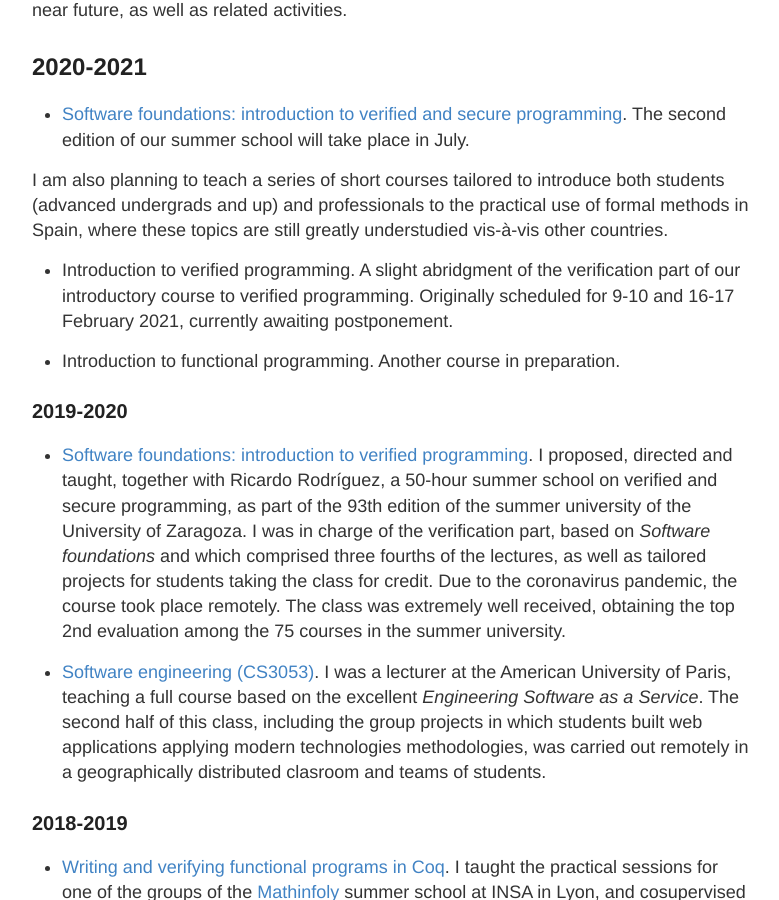
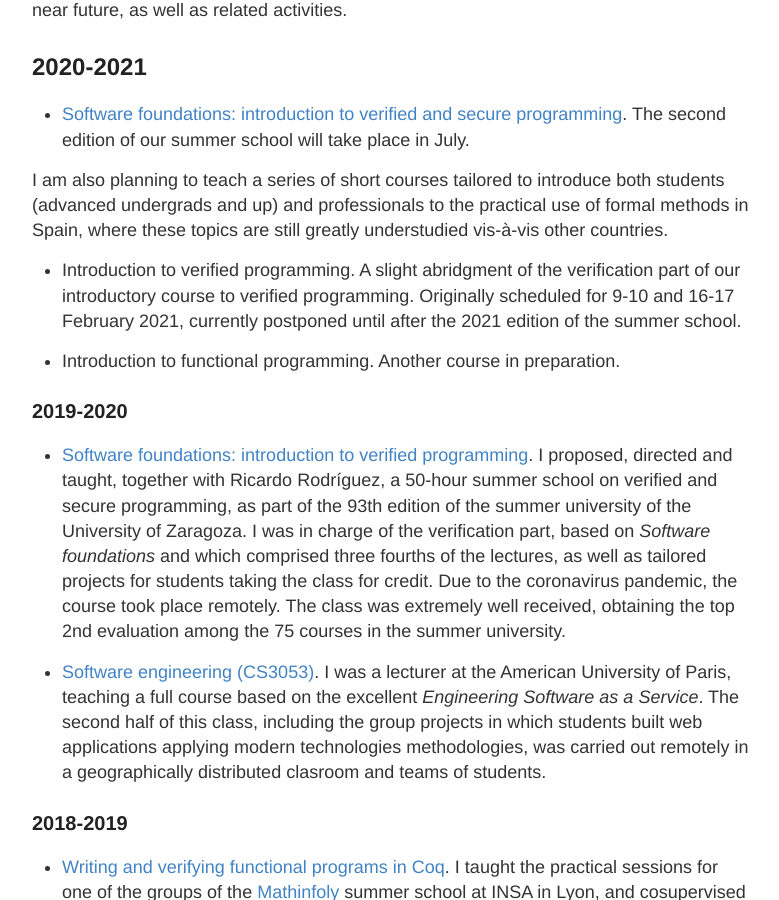
Before and after one commit to robblanco/robblanco.github.io, a Jekyll site: the page built from teaching.md, in a window 1280 px wide and 900 px high, scrolled down 476 px. Shown: the whole window, without its empty margins (248-1027 px from the left). Built offline with Jekyll 4.4.1, drawn with Linux system fonts in a browser that asks for light colours.

Commit message:
Postponement

```diff
--- a/teaching.md
+++ b/teaching.md
@@ -31,7 +31,7 @@ understudied vis-à-vis other countries.
 * Introduction to verified programming.
   A slight abridgment of the verification part of our introductory course to
   verified programming. Originally scheduled for 9-10 and 16-17 February 2021,
-  currently awaiting postponement.
+  currently postponed until after the 2021 edition of the summer school.
 
 * Introduction to functional programming.
   Another course in preparation.
```
